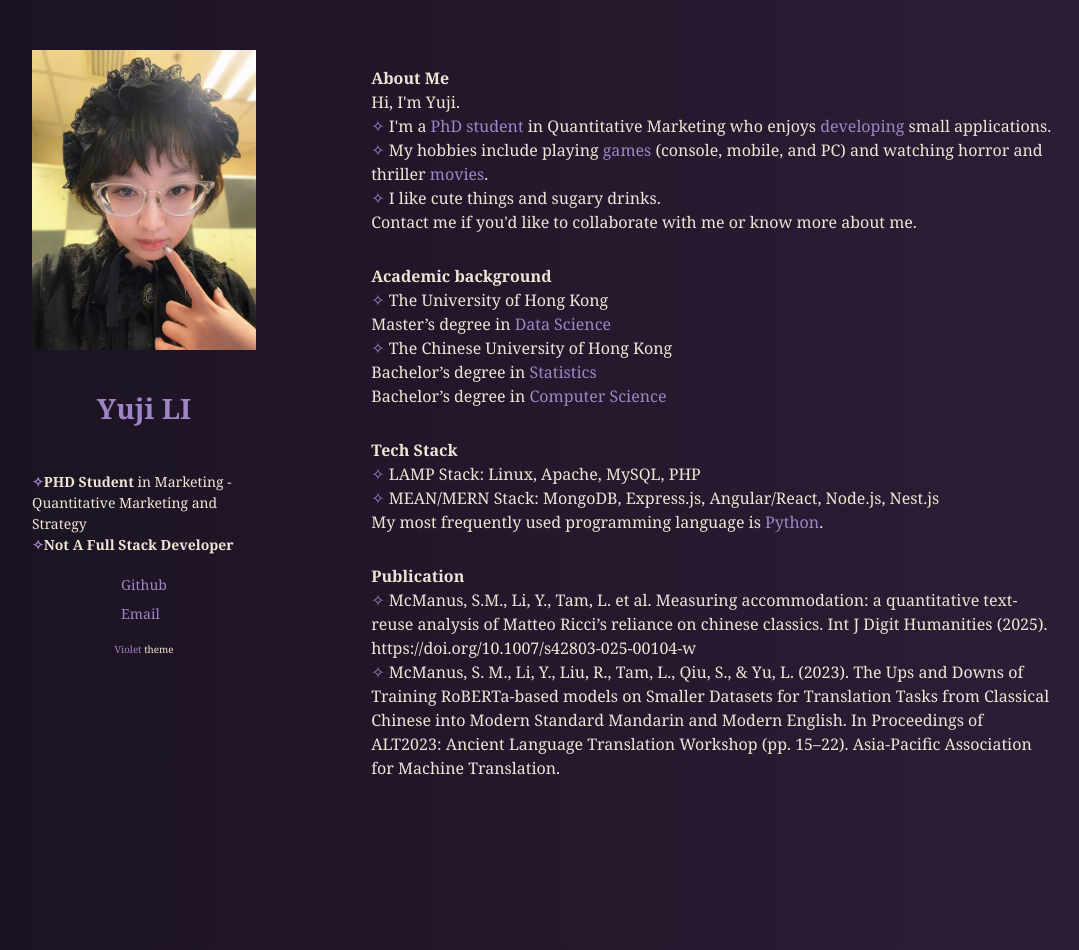
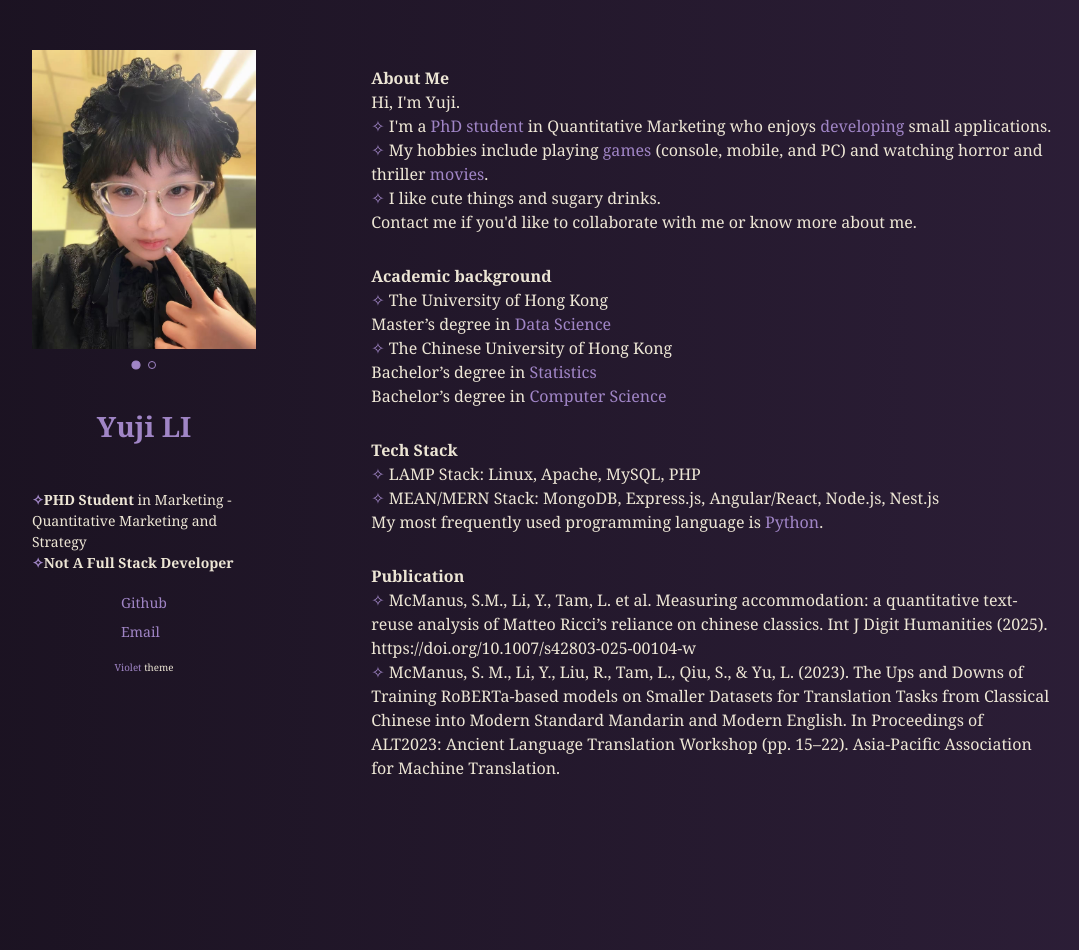
Before and after one commit to Koikris/Yuji.github.io, a Jekyll site: the page built from index.html, in a window 1280 px wide. Shown: the whole page, without its empty margins (160-1239 px from the left). Built offline with Jekyll 4.4.1, drawn with Linux system fonts in a browser that asks for light colours.

Commit message:
Add switchable profile photo carousel
Allow multiple header photos via a pictures list in _config.yml, with
prev/next buttons, dots, click, keyboard, and swipe navigation.

Co-authored-by: Yuji <Koikris@users.noreply.github.com>

```diff
--- a/_config.yml
+++ b/_config.yml
@@ -5,7 +5,13 @@ bio: Developer / Creator / Lifelong Learner
 # twitter summary info
 description: Yuji LI's personal homepage
 
+# 默认头像（SEO / 未配置 pictures 时的回退）
 picture: assets/images/picture.jpg
+
+# 头像轮播：按顺序填写路径即可，可继续往下加
+pictures:
+  - assets/images/picture.jpg
+  - assets/images/picture1.jpg
 
 url: https://Yuji.github.io
 
--- a/_layouts/default.html
+++ b/_layouts/default.html
@@ -24,5 +24,6 @@ layout: compress
 </head>
 <body>
   {{ content }}
+  <script src="assets/js/picture-carousel.js" defer></script>
 </body>
 </html>
--- a/_sass/header.sass
+++ b/_sass/header.sass
@@ -16,10 +16,101 @@ header
     padding-right: 0
     align-items: flex-start
 
-  img
+  .picture-carousel
+    position: relative
     width: 100%
-    max-width: 100%
     margin-bottom: 20px
+
+    &__stage
+      position: relative
+      width: 100%
+      aspect-ratio: 3 / 4
+      overflow: hidden
+      background: #24182c
+
+    &__image
+      position: absolute
+      inset: 0
+      width: 100%
+      height: 100%
+      margin: 0
+      object-fit: cover
+      object-position: center 18%
+      opacity: 0
+      transition: opacity 0.55s ease
+      pointer-events: none
+
+      &.is-active
+        opacity: 1
+        pointer-events: auto
+
+    &__btn
+      position: absolute
+      top: 50%
+      transform: translateY(-50%)
+      z-index: 2
+      width: 32px
+      height: 32px
+      padding: 0
+      border: 1px solid rgba(160, 133, 198, 0.45)
+      border-radius: 50%
+      background: rgba(25, 17, 31, 0.55)
+      color: $alpha
+      font-size: 22px
+      line-height: 1
+      cursor: pointer
+      opacity: 0
+      transition: opacity 0.3s ease, color 0.3s ease, border-color 0.3s ease, background 0.3s ease
+
+      span
+        display: block
+        margin-top: -2px
+
+      &:hover,
+      &:focus-visible
+        color: $gama
+        border-color: $gama
+        background: rgba(25, 17, 31, 0.8)
+        outline: none
+
+      &--prev
+        left: 8px
+
+      &--next
+        right: 8px
+
+    &:hover &__btn,
+    &:focus-within &__btn
+      opacity: 1
+
+    &__dots
+      display: flex
+      justify-content: center
+      gap: 8px
+      margin-top: 12px
+
+    &__dot
+      width: 8px
+      height: 8px
+      padding: 0
+      border: 1px solid $alpha
+      border-radius: 50%
+      background: transparent
+      cursor: pointer
+      transition: background 0.3s ease, border-color 0.3s ease, transform 0.3s ease
+
+      &:hover,
+      &:focus-visible
+        border-color: $gama
+        outline: none
+
+      &.is-active
+        background: $alpha
+        transform: scale(1.15)
+
+  @media #{$below}
+    .picture-carousel__btn
+      opacity: 1
 
   nav ul
     margin-bottom: 20px
--- /dev/null
+++ b/assets/js/picture-carousel.js
@@ -0,0 +1,58 @@
+(function () {
+  var root = document.querySelector("[data-picture-carousel]");
+  if (!root) return;
+
+  var images = Array.prototype.slice.call(root.querySelectorAll(".picture-carousel__image"));
+  var dots = Array.prototype.slice.call(root.querySelectorAll(".picture-carousel__dot"));
+  var prev = root.querySelector(".picture-carousel__btn--prev");
+  var next = root.querySelector(".picture-carousel__btn--next");
+  var total = images.length;
+  var current = 0;
+  var startX = 0;
+
+  if (total < 2) return;
+
+  function show(index) {
+    current = (index + total) % total;
+    images.forEach(function (img, i) {
+      img.classList.toggle("is-active", i === current);
+    });
+    dots.forEach(function (dot, i) {
+      var active = i === current;
+      dot.classList.toggle("is-active", active);
+      dot.setAttribute("aria-selected", active ? "true" : "false");
+    });
+  }
+
+  var stage = root.querySelector(".picture-carousel__stage");
+  if (stage) {
+    stage.style.cursor = "pointer";
+    stage.addEventListener("click", function () { show(current + 1); });
+  }
+
+  if (prev) prev.addEventListener("click", function () { show(current - 1); });
+  if (next) next.addEventListener("click", function () { show(current + 1); });
+
+  dots.forEach(function (dot) {
+    dot.addEventListener("click", function () {
+      show(parseInt(dot.getAttribute("data-index"), 10));
+    });
+  });
+
+  root.addEventListener("keydown", function (event) {
+    if (event.key === "ArrowLeft") show(current - 1);
+    if (event.key === "ArrowRight") show(current + 1);
+  });
+
+  root.setAttribute("tabindex", "0");
+
+  root.addEventListener("touchstart", function (event) {
+    startX = event.changedTouches[0].clientX;
+  }, { passive: true });
+
+  root.addEventListener("touchend", function (event) {
+    var delta = event.changedTouches[0].clientX - startX;
+    if (Math.abs(delta) < 40) return;
+    show(current + (delta < 0 ? 1 : -1));
+  }, { passive: true });
+})();
--- a/index.html
+++ b/index.html
@@ -3,7 +3,42 @@ layout: default
 title: Home
 ---
 <header>
-  <img alt="{{ site.name }} picture" src="{{ site.picture }}" />
+  {% assign photos = site.pictures %}
+  {% if photos == nil or photos.size == 0 %}
+    {% assign photos = site.picture | split: "|||" %}
+  {% endif %}
+  <div class="picture-carousel" data-picture-carousel>
+    <div class="picture-carousel__stage">
+      {% for pic in photos %}
+        <img
+          class="picture-carousel__image{% if forloop.first %} is-active{% endif %}"
+          src="{{ pic }}"
+          alt="{{ site.name }} picture {{ forloop.index }}"
+          {% unless forloop.first %}loading="lazy"{% endunless %}
+        />
+      {% endfor %}
+    </div>
+    {% if photos.size > 1 %}
+      <button type="button" class="picture-carousel__btn picture-carousel__btn--prev" aria-label="Previous photo">
+        <span aria-hidden="true">‹</span>
+      </button>
+      <button type="button" class="picture-carousel__btn picture-carousel__btn--next" aria-label="Next photo">
+        <span aria-hidden="true">›</span>
+      </button>
+      <div class="picture-carousel__dots" role="tablist" aria-label="Choose photo">
+        {% for pic in photos %}
+          <button
+            type="button"
+            class="picture-carousel__dot{% if forloop.first %} is-active{% endif %}"
+            role="tab"
+            aria-label="Show photo {{ forloop.index }}"
+            aria-selected="{% if forloop.first %}true{% else %}false{% endif %}"
+            data-index="{{ forloop.index0 }}"
+          ></button>
+        {% endfor %}
+      </div>
+    {% endif %}
+  </div>
 
   <h1>
     <strong><a href="./">{{ site.name }}</a></strong>
```
